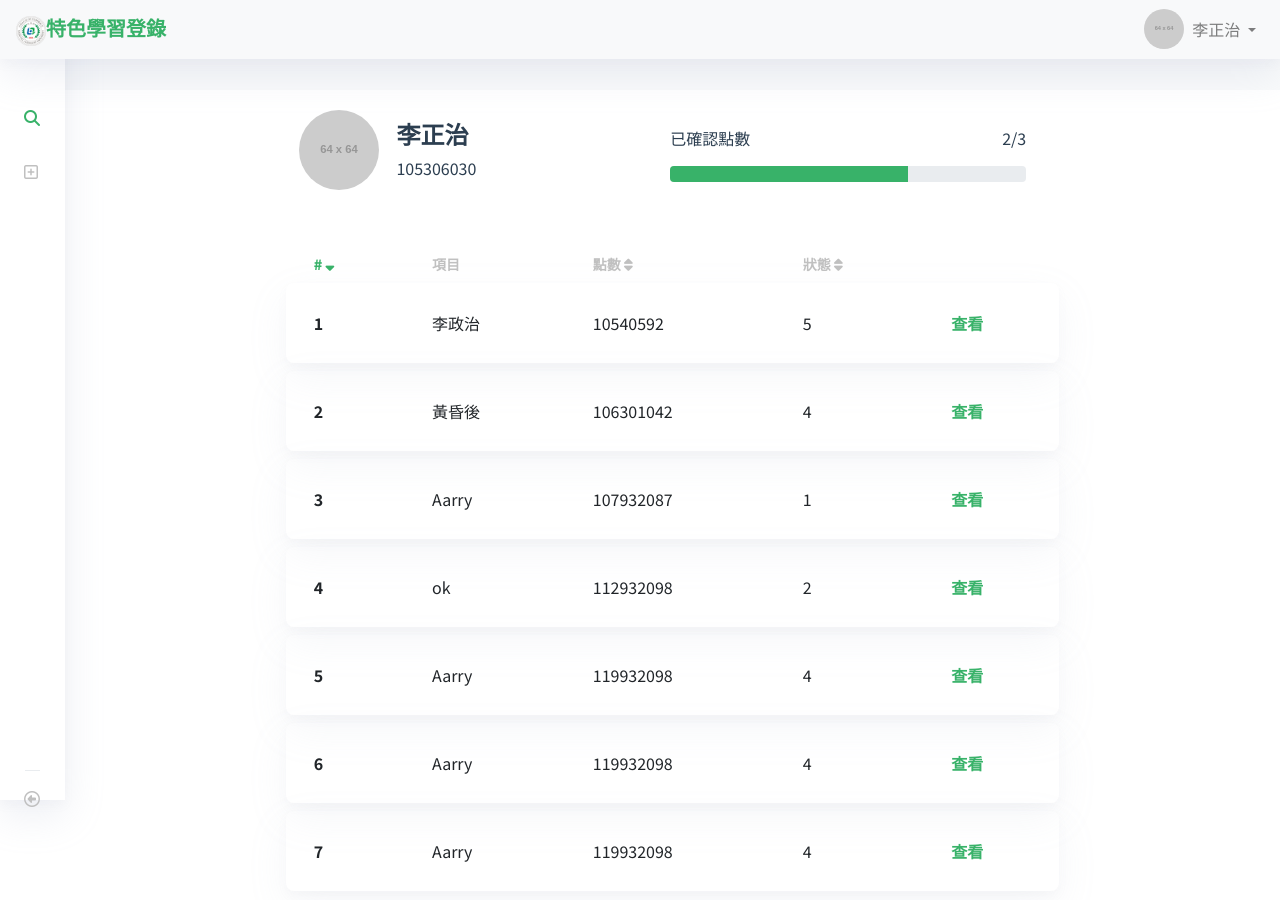
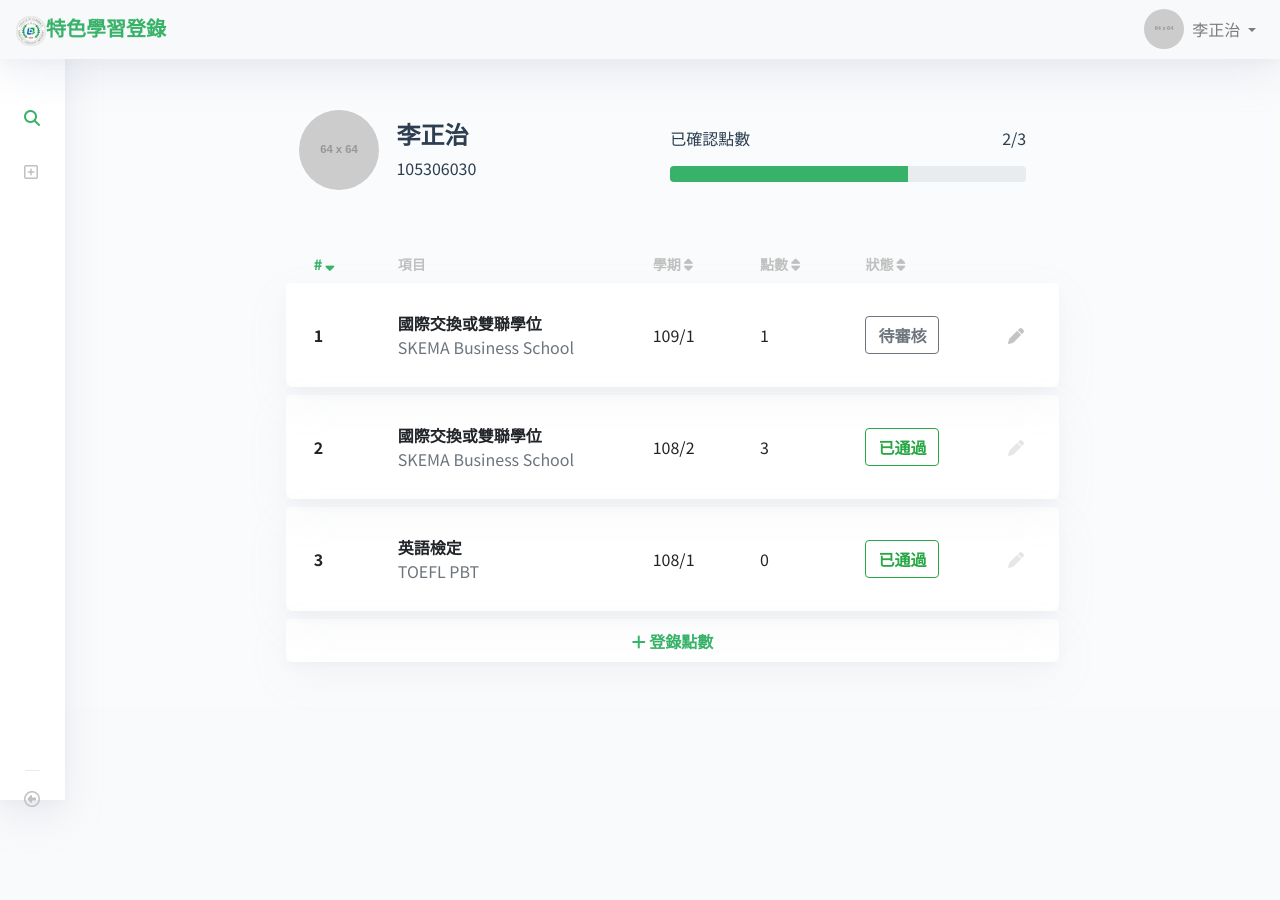
Before and after one commit to adchengzhi7/mbaSite, a Vue app in the folder frontend/: page /student in a window 1280 px wide. Shown: the top 900 px of the page. After the commit the page ends 800 px from the top, so only its background shows below. Built offline with nearby package versions, Linux system fonts and the light colour scheme.

Commit message:
studentTable Ui

```diff
--- a/frontend/src/App.vue
+++ b/frontend/src/App.vue
@@ -1,5 +1,5 @@
 <template>
-  <div id="nav">
+  <div>
   <router-view/>
 
   </div>
@@ -13,6 +13,7 @@
   -moz-osx-font-smoothing: grayscale;
   text-align: center;
   color: #2c3e50;
+    background-color: rgba(212,218,224,0.12);
 }
 .no{
   color :var(--color)
--- a/frontend/src/assets/css/index.css
+++ b/frontend/src/assets/css/index.css
@@ -58,3 +58,12 @@ html,body{
   .rounded{
       border-radius: 0.5rem !important;
   }
+  .icon-clickable{
+    color:#c4c4c4 !important;
+  }
+  .icon-disable{
+    color:rgba(192, 192, 192, 0.4)
+  }
+  .pointer{
+    cursor: pointer;
+  }
--- a/frontend/src/components/ele-tableStudent.vue
+++ b/frontend/src/components/ele-tableStudent.vue
@@ -19,12 +19,37 @@
                 </tr>
             </template>
             <template #tbody>
-                <tr class="bg-shadow-hover rounded" :key="item.id" v-for="item in filterData">
-                    <th scope="row">{{item.id}}</th>
-                    <td   v-html="(item.section)"></td>
-                    <td  v-html="(item.point)"></td>
-                    <td  v-html="(item.status)"></td>
-                    <td> <router-link to="/">查看</router-link></td>
+                <tr class="bg-shadow-hover rounded " :key="item.id" v-for="item in filterData">
+                    <th scope="row" class="align-middle">{{item.id}}</th>
+                    <td class="align-middle">
+                        <div class="font-weight-bold"> {{item.section}}</div>
+                        <div class="text-muted">{{item.sectionTitle}}</div>
+                    </td>
+                    <td class="align-middle">{{splitAndJoin(item.semester)}}</td>
+                    <td class="align-middle"  v-html="(item.point)"></td>
+                    <td class="align-middle">
+                        <span v-if="item.status == 1">
+                            <button class="btn btn-outline-secondary font-weight-bold" > 待審核</button>
+                        </span>
+                        <span v-else>
+                            <button class="btn btn-outline-success font-weight-bold" > 已通過</button>
+                        </span>
+                    </td>
+                    <td class="align-middle ">
+                        <span v-if="item.status == 1" class="" >
+                            <router-link to="/"><i class="fas fa-pen icon-clickable"></i></router-link>
+                        </span>
+                        <span v-else class="icon-disable">
+                            <i class="fas fa-pen"></i>
+                        </span>
+
+                    </td>
+                </tr>
+                <tr class="bg-shadow-hover rounded text-center pointer">
+                    <td style=" padding: 0.6rem !important;" colspan="6" @click="routerTo('/')">
+                         <router-link to="/"><i class="fas fa-plus"></i> 登錄點數</router-link>
+
+                    </td>
                 </tr>
             </template>
         </customTable>
@@ -37,6 +62,10 @@ export default {
         customTable
     },
     methods: {
+        routerTo(path){
+            let vm = this;
+            vm.$router.push(path)
+        },
         sortSelector(selected,isSort){
             let vm = this;
             if(isSort){
@@ -45,6 +74,14 @@ export default {
             }else{
                 vm.sortBy = "";
             }
+        },
+        splitAndJoin(str){
+            const year = str.slice(0,3)
+            const smester = str.slice(3,4)
+
+            return year + "/"+smester
+
+
          }
     },
     computed:{
@@ -73,50 +110,14 @@ export default {
                 [
                 {key:'th01',id:"id",title:"#",isSort:true},
                 {key:'th02',id:"section",title:"項目",isSort:false},
-                {key:'th03',id:"point",title:"點數",isSort:true},
-                {key:'th04',id:"status",title:"狀態",isSort:true},
+                {key:'th03',id:"semester",title:"學期",isSort:true},
+                {key:'th04',id:"point",title:"點數",isSort:true},
+                {key:'th05',id:"status",title:"狀態",isSort:true},
                 ],
             nameList:[
-                {
-                    id:"1",
-                    section:"李政治",
-                    point:"10540592",
-                    status:"5"
-                },
-                {
-                    id:"2",
-                    section:"黃昏後",
-                    point:"106301042",
-                    status:"4"
-                },
-                {
-                    id:"3",
-                    section:"Aarry",
-                    point:"107932087",
-                    status:"1"
-                },
-                {
-                    id:"4",
-                    section:"ok",
-                    point:"112932098",
-                    status:"2"
-                },
-                {
-                    id:"5",
-                    section:"Aarry",
-                    point:"119932098",
-                    status:"4"
-                },{
-                    id:"6",
-                    section:"Aarry",
-                    point:"119932098",
-                    status:"4"
-                },{
-                    id:"7",
-                    section:"Aarry",
-                    point:"119932098",
-                    status:"4"
-                }
+                {id:"1",section:"國際交換或雙聯學位",sectionTitle:"SKEMA Business School",semester:"1091",point:"1",status:"1"},
+                {id:"2",section:"國際交換或雙聯學位",sectionTitle:"SKEMA Business School",semester:"1082",point:"3",status:"2"},
+                {id:"3",section:"英語檢定",sectionTitle:"TOEFL PBT",semester:"1081",point:"0",status:"2"},
             ]
         }
     },
@@ -129,9 +130,11 @@ export default {
     padding:  0rem  1.75rem !important;
 
 }
+
 .table tbody td, .table tbody th {
     padding: 1.75rem !important;
 }
+
 .table {
     border-collapse: separate;
     border-spacing: 0px 0.5rem;
--- a/frontend/src/components/tmp-page.vue
+++ b/frontend/src/components/tmp-page.vue
@@ -26,7 +26,7 @@ export default {
 </script>
 <style>
 .box-inside{
-    margin-left: 65px;
-    margin-top:90px;
+    padding-left: 65px;
+    padding-top:90px;
 }
 </style>
--- a/frontend/src/components/tmp-table.vue
+++ b/frontend/src/components/tmp-table.vue
@@ -17,6 +17,9 @@ export default {
 }
 </script>
 <style scoped>
+tbody{
+    background-color: #ffffff;
+}
 .table td, .table th {
     border-top: 0px !important;
 }
```
Lines whose indentation alone changed are shown as unchanged.
